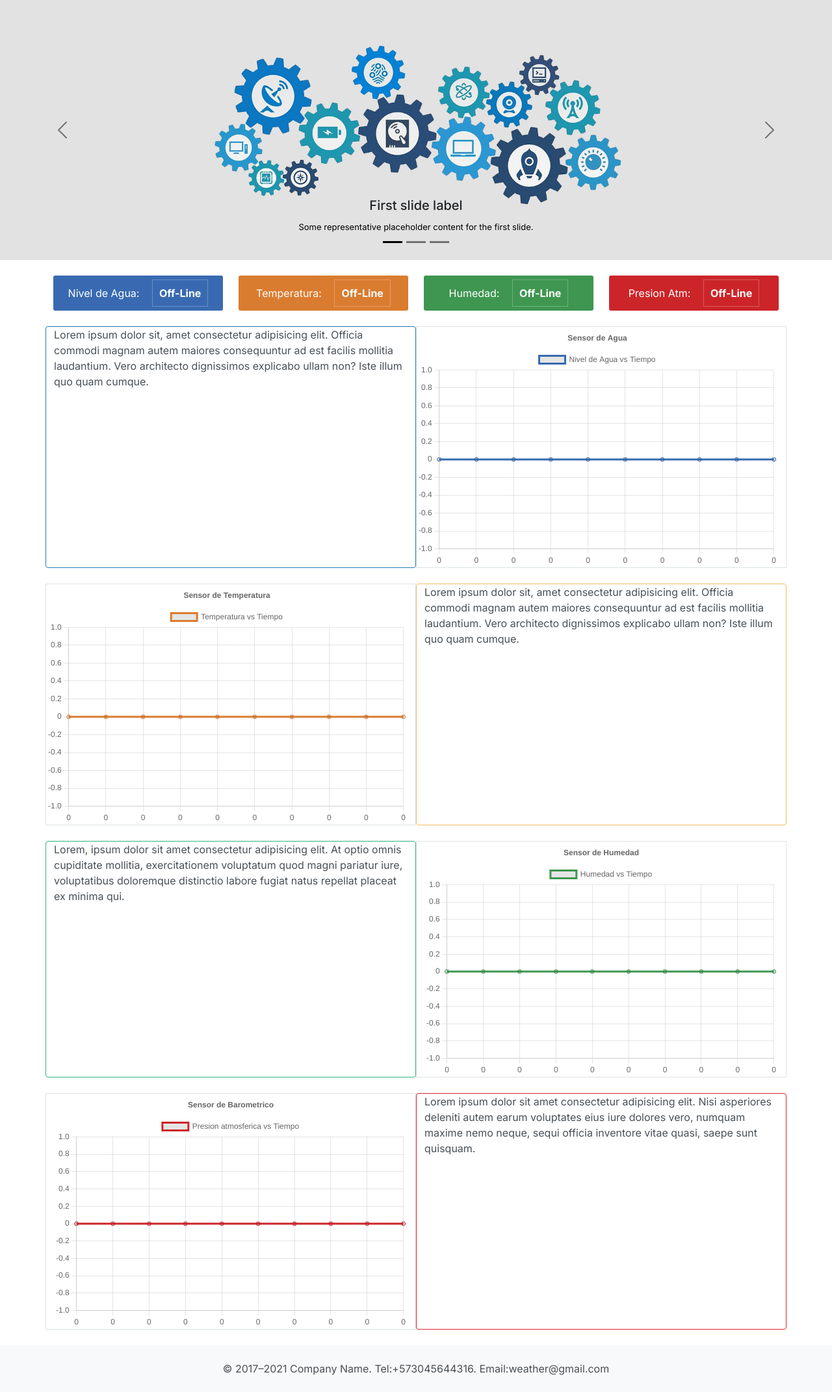
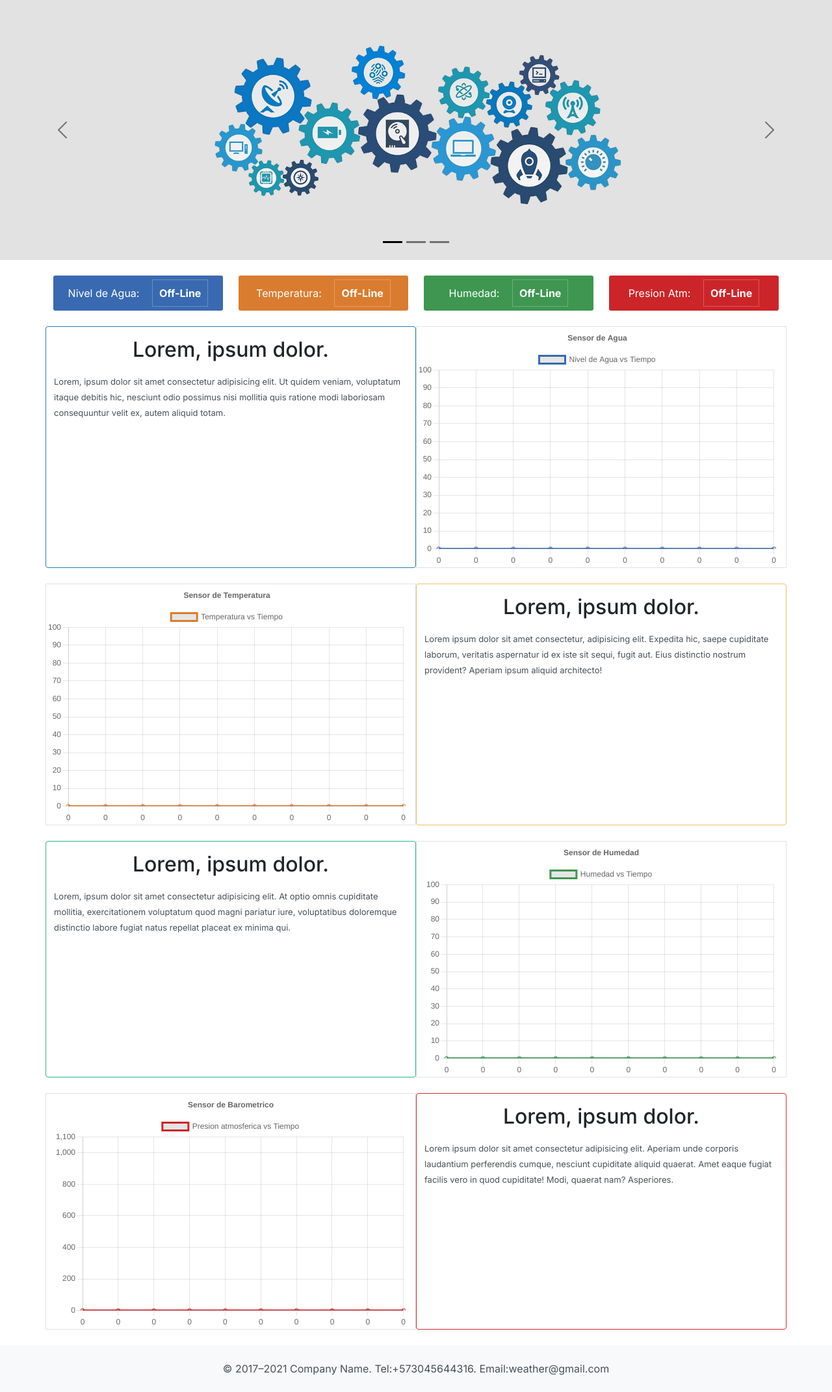
Before and after one commit to duvanceliz/weather-v1.0, a Flask app: page / in a window 1280 px wide. Shown: the part 67-2209 px from the top of the page at 65% size. Run offline with Flask 2, Linux system fonts and the light colour scheme; some libraries are stand-ins or nearby versions.

Commit message:
version 1.0

```diff
--- a/app.py
+++ b/app.py
@@ -5,20 +5,14 @@
 from werkzeug import debug
 from werkzeug.security import generate_password_hash, check_password_hash
 from flask_login import LoginManager,login_user,logout_user,login_required,current_user,UserMixin
-import os
 from datetime import datetime
-from flask_mysql_connector import MySQL
 from flask_mqtt import Mqtt
 from flask_socketio import SocketIO
 import json
-import re
 import pandas as pd
 from flask_mail import Mail
 from flask_mail import Message
 from itsdangerous import TimedJSONWebSignatureSerializer, SignatureExpired
-import random
-
-
 
 
 eventlet.monkey_patch()
@@ -372,13 +366,6 @@
     print(rformat)
     return redirect(rformat)
 
-
-
-
-
-
-
-
 @mqtt.on_connect()
 def handle_connect(client, userdata, flags, rc):
     mqtt.subscribe('duvan/sensores')
@@ -391,7 +378,7 @@
     if (message.topic == 'duvan/sensores'):
         my_json1 = message.payload.decode('utf8')
         data1 = json.loads(my_json1)
-        Datos_recibido = sensor1(dato = data1['temp'])
+        Datos_recibido = sensor1(dato = data1['nivel'])
         db.session.add(Datos_recibido)
         db.session.commit()
         print(data1)
@@ -399,20 +386,23 @@
     elif(message.topic == 'manuel/sensores'):
         my_json2 = message.payload.decode('utf8')
         data2 = json.loads(my_json2)
-        Datos_recibido = sensor2(dato = data2['temp'])
-        db.session.add(Datos_recibido)
+        Datos_recibido2 = sensor2(dato = data2['presion'])
+        db.session.add(Datos_recibido2)
         db.session.commit()
         print(data2)
-        socketio.emit('mqtt_message2', data2)
+        socketio.emit('mqtt_message4', data2)
     elif(message.topic == 'eudes/sensores'):
         my_json3 = message.payload.decode('utf8')
         data3 = json.loads(my_json3)
         Datos_recibido = sensor3(dato = data3['temp'])
         db.session.add(Datos_recibido)
         db.session.commit()
+        Datos_recibido2 = sensor4(dato = data3['humedad'])
+        db.session.add(Datos_recibido2)
+        db.session.commit()
         print(data3)
+        socketio.emit('mqtt_message2', data3)
         socketio.emit('mqtt_message3', data3)
-        socketio.emit('mqtt_message4', data3)
 
 # @mqtt.on_log()
 # def handle_logging(client, userdata, level, buf):
--- a/static/chartsOnline/chart1.js
+++ b/static/chartsOnline/chart1.js
@@ -17,6 +17,7 @@
     }],
   },
   options: {
+    responsive: true,
     plugins: {
       title: {
         display: true,
@@ -24,6 +25,14 @@
       },
 
     },
+    scales: {
+      y: {
+        min: 0,
+        max: 100,
+      },
+
+
+    }
 
   },
 
@@ -33,10 +42,10 @@
 grafica = new Chart(ctx, config);
 socket.on('mqtt_message1', function (valor) {
 
-  recValue = valor['temp']
+  recValue = valor['nivel']
   recDate = valor['fecha']
   document.getElementById('value1').innerHTML = recValue;
-  // console.log(valor)
+  console.log(valor)
 
   if (config.data.labels.length == 10) {
     config.data.labels.shift();
--- a/static/chartsOnline/chart2.js
+++ b/static/chartsOnline/chart2.js
@@ -17,6 +17,7 @@
     }],
   },
   options: {
+    responsive: true,
     plugins: {
       title: {
         display: true,
@@ -24,6 +25,12 @@
       },
 
     },
+    scales: {
+      y: {
+        min: 0,
+        max: 100,
+      },
+    }
   },
 
 };
@@ -32,8 +39,8 @@
 socket.on('mqtt_message2', function (valor) {
 
   recValue = valor['temp']
-  recDate = valor['fecha']
-  // console.log(valor)
+  recDate = valor['fecha2']
+  console.log(valor)
   document.getElementById('value2').innerHTML = recValue;
 
   if (config2.data.labels.length == 10) {
--- a/static/chartsOnline/chart3.js
+++ b/static/chartsOnline/chart3.js
@@ -3,12 +3,12 @@
 
 const config3 = {
   type: 'line',
-    data:{
-      labels:[0, 0, 0, 0, 0, 0, 0, 0, 0, 0],
-      datasets:[{
-        label:'Humedad vs Tiempo',
+  data: {
+    labels: [0, 0, 0, 0, 0, 0, 0, 0, 0, 0],
+    datasets: [{
+      label: 'Humedad vs Tiempo',
       borderColor: "rgb(62, 150, 81)",
-        data:[0, 0, 0, 0, 0, 0, 0, 0, 0, 0],
+      data: [0, 0, 0, 0, 0, 0, 0, 0, 0, 0],
       tension: 0.3,
       fill: false,
       showLine: true,
@@ -17,27 +17,29 @@
     }],
   },
   options: {
+    responsive:true,
     plugins: {
       title: {
         display: true,
         text: 'Sensor de Humedad'
       },
 
-}
     },
     scales: {
       y: {
         min: 0,
-      max: 50,
+        max: 100,
       },
     }
+  },
+
 
 };
 var ctx = document.getElementById('myChart3').getContext('2d');
-  grafica3 = new Chart(ctx,config3);
-  socket.on('mqtt_message3', function(valor){
+grafica3 = new Chart(ctx, config3);
+socket.on('mqtt_message3', function (valor) {
 
-  recValue = valor['temp']
+  recValue = valor['humedad']
   recDate = valor['fecha']
   // console.log(valor)
   document.getElementById('value3').innerHTML = recValue;
--- a/static/chartsOnline/chart4.js
+++ b/static/chartsOnline/chart4.js
@@ -3,12 +3,12 @@
 
 const config4 = {
   type: 'line',
-    data:{
-      labels:[0, 0, 0, 0, 0, 0, 0, 0, 0, 0],
-      datasets:[{
-        label:'Presion atmosferica vs Tiempo',
+  data: {
+    labels: [0, 0, 0, 0, 0, 0, 0, 0, 0, 0],
+    datasets: [{
+      label: 'Presion atmosferica vs Tiempo',
       borderColor: "rgb(204, 37, 41)",
-        data:[0, 0, 0, 0, 0, 0, 0, 0, 0, 0],
+      data: [0, 0, 0, 0, 0, 0, 0, 0, 0, 0],
       tension: 0.3,
       fill: false,
       showLine: true,
@@ -17,29 +17,29 @@
     }],
   },
   options: {
+    responsive: true,
     plugins: {
       title: {
         display: true,
         text: 'Sensor de Barometrico'
       },
 
-}
     },
     scales: {
       y: {
         min: 0,
-      max: 50,
+        max: 1100,
       },
     }
-
+  },
 
 };
 var ctx = document.getElementById('myChart4').getContext('2d');
-  grafica4 = new Chart(ctx,config4);
-  socket.on('mqtt_message4', function(valor){
+grafica4 = new Chart(ctx, config4);
+socket.on('mqtt_message4', function (valor) {
 
-  recValue = valor['temp']
-  recDate = valor['fecha']
+  recValue = valor['presion']
+  recDate = valor['fecha2']
   // console.log(valor)
   document.getElementById('value4').innerHTML = recValue;
 
--- a/templates/index.html
+++ b/templates/index.html
@@ -3,7 +3,7 @@
 {% block body %}
 
 <style>
-  .sen1{
+  .sen1 {
 
     background-color: rgb(57, 106, 177);
     color: white;
@@ -11,7 +11,8 @@
     padding: 15px;
 
   }
-  .sen2{
+
+  .sen2 {
 
     background-color: rgb(218, 124, 48);
     color: white;
@@ -19,7 +20,8 @@
     padding: 15px;
 
   }
-  .sen3{
+
+  .sen3 {
 
     background-color: rgb(62, 150, 81);
     color: white;
@@ -27,7 +29,8 @@
     padding: 15px;
 
   }
-  .sen4{
+
+  .sen4 {
 
     background-color: rgb(204, 37, 41);
     color: white;
@@ -35,30 +38,33 @@
     padding: 15px;
 
   }
-  #value1{
+
+  #value1 {
     padding: 10px;
     border: rgba(255, 255, 255, 0.246) solid 1px;
     margin-left: 15px;
   }
-  #value2{
 
-    padding: 10px;
-    border: rgba(255, 255, 255, 0.246) solid 1px;
-    margin-left: 15px;
-  }
-  #value3{
-
-    padding: 10px;
-    border: rgba(255, 255, 255, 0.246) solid 1px;
-    margin-left: 15px;
-  }
-  #value4{
+  #value2 {
 
     padding: 10px;
     border: rgba(255, 255, 255, 0.246) solid 1px;
     margin-left: 15px;
   }
 
+  #value3 {
+
+    padding: 10px;
+    border: rgba(255, 255, 255, 0.246) solid 1px;
+    margin-left: 15px;
+  }
+
+  #value4 {
+
+    padding: 10px;
+    border: rgba(255, 255, 255, 0.246) solid 1px;
+    margin-left: 15px;
+  }
 </style>
 
 <div id="reload">
@@ -75,22 +81,22 @@
         <div class="carousel-item active" data-bs-interval="10000">
           <img src="{{url_for('static',filename='iot.jpg')}}" class="d-block w-100" alt="...">
           <div class="carousel-caption d-none d-md-block">
-            <h5>First slide label</h5>
-            <p>Some representative placeholder content for the first slide.</p>
+            <!-- <h5>First slide label</h5>
+            <p>Some representative placeholder content for the first slide.</p> -->
           </div>
         </div>
         <div class="carousel-item" data-bs-interval="2000">
           <img src="{{url_for('static',filename='portada1.jpg')}}" class="d-block w-100" alt="...">
           <div class="carousel-caption d-none d-md-block">
-            <h5>Second slide label</h5>
-            <p>Some representative placeholder content for the second slide.</p>
+            <!-- <h5>Second slide label</h5>
+            <p>Some representative placeholder content for the second slide.</p> -->
           </div>
         </div>
         <div class="carousel-item">
           <img src="{{url_for('static',filename='portada2.jpg')}}" class="d-block w-100" alt="...">
           <div class="carousel-caption d-none d-md-block">
-            <h5>Third slide label</h5>
-            <p>Some representative placeholder content for the third slide.</p>
+            <!-- <h5>Third slide label</h5>
+            <p>Some representative placeholder content for the third slide.</p> -->
           </div>
         </div>
       </div>
@@ -110,21 +116,29 @@
 
   <div class="container">
     <div class="row mt-4">
-      <div class="col-lg-3  text-center"> <div class="sen1">Nivel de Agua: <strong id="value1">Off-Line</strong> </div>
+      <div class="col-lg-3  text-center">
+        <div class="sen1">Nivel de Agua: <strong id="value1">Off-Line</strong> </div>
       </div>
-      <div class="col-lg-3 text-center"> <div class="sen2">Temperatura: <strong id="value2">Off-Line</strong></div>
+      <div class="col-lg-3 text-center">
+        <div class="sen2">Temperatura: <strong id="value2">Off-Line</strong></div>
       </div>
-      <div class="col-lg-3  text-center"> <div class="sen3">Humedad: <strong id="value3">Off-Line</strong></div>
+      <div class="col-lg-3  text-center">
+        <div class="sen3">Humedad: <strong id="value3">Off-Line</strong></div>
       </div>
-      <div class="col-lg-3 text-center"> <div class="sen4">Presion Atm: <strong id="value4">Off-Line</strong></div>
+      <div class="col-lg-3 text-center">
+        <div class="sen4">Presion Atm: <strong id="value4">Off-Line</strong></div>
       </div>
 
     </div>
     <div class="row mb-4 mt-4">
       <div class="col-md-6 border border-info rounded">
 
-          Lorem ipsum dolor sit, amet consectetur adipisicing elit. Officia commodi magnam autem maiores consequuntur ad
-        est facilis mollitia laudantium. Vero architecto dignissimos explicabo ullam non? Iste illum quo quam cumque.
+
+        <h2>Lorem, ipsum dolor.</h2>
+        <p>Lorem, ipsum dolor sit amet consectetur adipisicing elit. Ut quidem veniam, voluptatum itaque debitis hic,
+          nesciunt odio possimus nisi mollitia quis ratione modi laboriosam consequuntur velit ex, autem aliquid totam.
+        </p>
+
 
 
       </div>
@@ -146,8 +160,10 @@
 
       </div>
       <div class="col-md-6 border border-warning rounded">
-        Lorem ipsum dolor sit, amet consectetur adipisicing elit. Officia commodi magnam autem maiores consequuntur ad
-        est facilis mollitia laudantium. Vero architecto dignissimos explicabo ullam non? Iste illum quo quam cumque.
+        <h2>Lorem, ipsum dolor.</h2>
+        <p>Lorem ipsum dolor sit amet consectetur, adipisicing elit. Expedita hic, saepe cupiditate laborum, veritatis
+          aspernatur id ex iste sit sequi, fugit aut. Eius distinctio nostrum provident? Aperiam ipsum aliquid
+          architecto!</p>
       </div>
 
 
@@ -156,9 +172,14 @@
 
     <div class="row mb-4">
       <div class="col-md-6 border border-success rounded">
+        <h2>Lorem, ipsum dolor.</h2>
+        <p>
           Lorem, ipsum dolor sit amet consectetur adipisicing elit. At optio omnis cupiditate mollitia, exercitationem
           voluptatum quod magni pariatur iure, voluptatibus doloremque distinctio labore fugiat natus repellat placeat ex
           minima qui.
+
+        </p>
+
       </div>
       <div class="col-md-6 border">
 
@@ -176,8 +197,8 @@
       </div>
 
       <div class="col-md-6 border border-danger rounded">
-        Lorem ipsum dolor sit amet consectetur adipisicing elit. Nisi asperiores deleniti autem earum voluptates eius
-        iure dolores vero, numquam maxime nemo neque, sequi officia inventore vitae quasi, saepe sunt quisquam.
+        <h2>Lorem, ipsum dolor.</h2>
+        <p>Lorem ipsum dolor sit amet consectetur adipisicing elit. Aperiam unde corporis laudantium perferendis cumque, nesciunt cupiditate aliquid quaerat. Amet eaque fugiat facilis vero in quod cupiditate! Modi, quaerat nam? Asperiores.</p>
       </div>
 
 
```
Also changed, not shown: static/js/validation.js (+14 -15 lines), prueba.db. Lines whose indentation alone changed are shown as unchanged.
